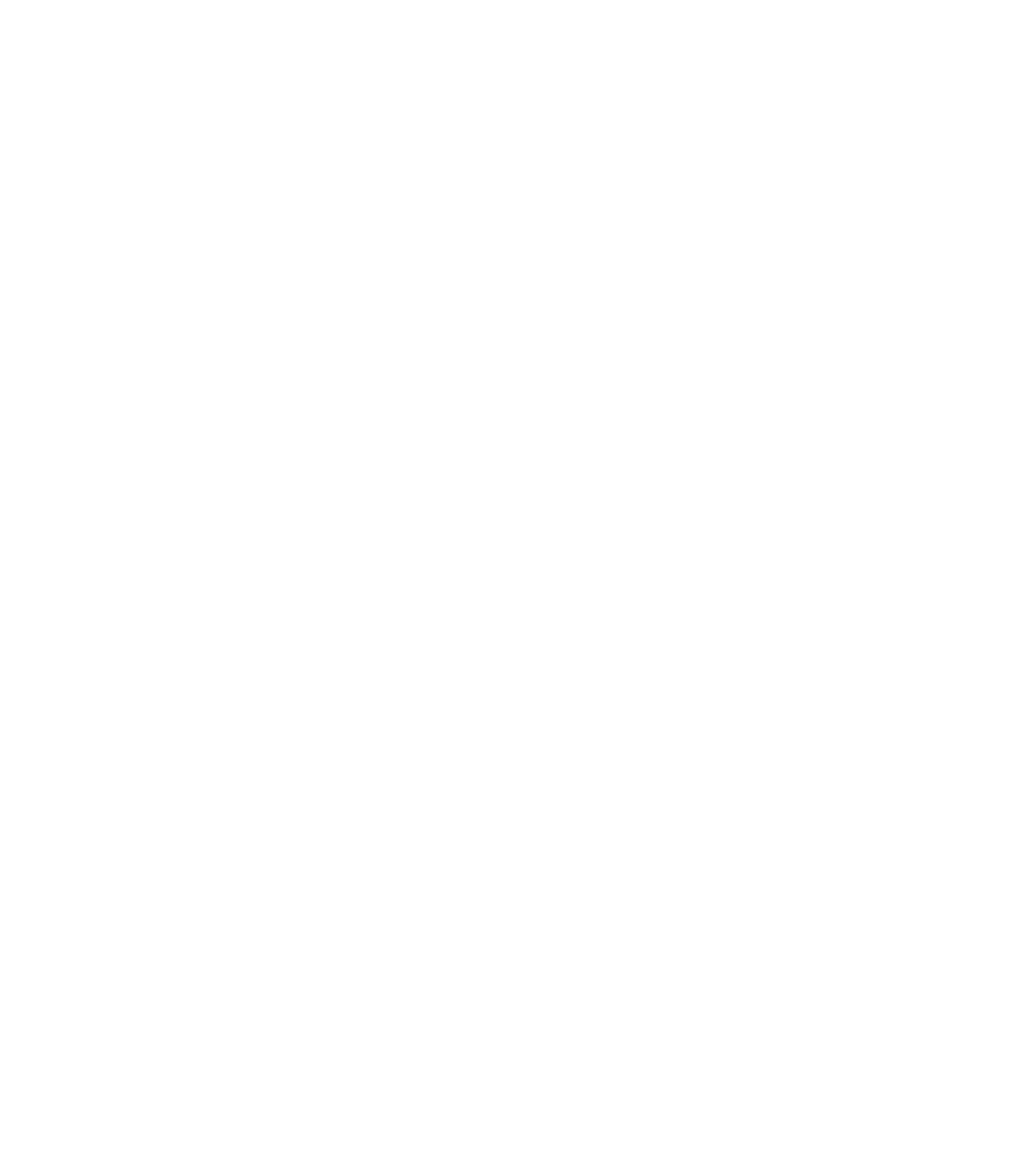
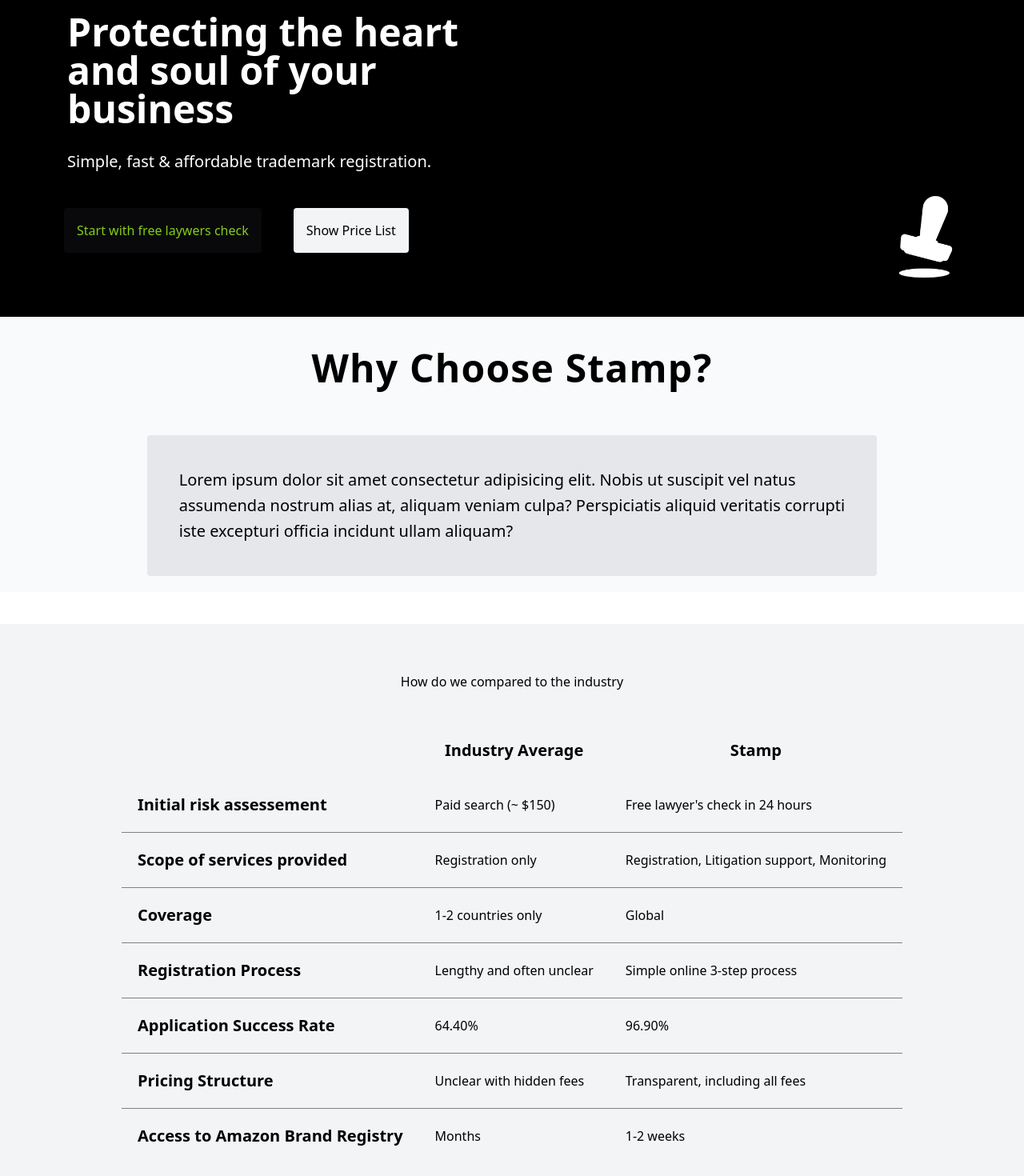
Before and after one commit to oscar-barreto/Stamp-front, a React (Vite) app in the folder stamp-front/: page / in a window 1280 px wide. Shown: the part 240-1710 px from the top of the page at 80% size. Before the commit the page ends 800 px from the top, so only its background shows below. Built offline with nearby package versions, Linux system fonts and the light colour scheme.

Commit message:
Updates 1

```diff
--- a/stamp-front/src/App.jsx
+++ b/stamp-front/src/App.jsx
@@ -1,11 +1,10 @@
-
-import Navbar from "./components/Navbar/Navbar"
+import Home from "./pages/Home/Home"
 
 function App() {
 
   return (
     <>
-      <Navbar/>
+      <Home/>
     </>
   )
 }
--- /dev/null
+++ b/stamp-front/src/components/Advantages/Advantages.jsx
@@ -0,0 +1,13 @@
+
+const Advantages = () => {
+  return (
+    <>
+        <div className="bg-gray-50 flex flex-col items-center">
+            <h1 className="text-5xl font-bold tracking-wide p-5 m-5">Why Choose Stamp?</h1>
+            <p className="text-xl p-10 leading-8 bg-gray-200 rounded m-5">Lorem ipsum dolor sit amet consectetur adipisicing elit. Nobis ut suscipit vel natus <br></br> assumenda nostrum alias at, aliquam veniam culpa? Perspiciatis aliquid veritatis corrupti<br></br> iste excepturi officia incidunt ullam aliquam?</p>
+        </div>
+    </>
+  )
+}
+
+export default Advantages
--- /dev/null
+++ b/stamp-front/src/components/CardSection/Header.jsx
@@ -0,0 +1,24 @@
+import whiteLogo from '../../assets/images/whiteLogo.png'
+
+const Header = () => {
+  return (
+    <>
+        <div className="grid lg:grid-cols-2 bg-black p-5" style={{backgroundColor:""}}>
+        {/* bg-gradient-to-b from-black to-gray-800 */}
+            <div className="m-10">
+                <h1 className="text-5xl font-bold m-5 text-white p-1">Protecting the heart<br></br> and soul of your business</h1>
+                <p className="text-xl font-light m-5 text-white p-1">Simple, fast & affordable trademark registration.</p>
+                <div>
+                    <button className="bg-zinc-950 text-lime-500 hover:text-gray-500 m-5 p-4 rounded text-l">Start with free laywers check</button>
+                    <button className="bg-gray-100 text-black m-5 p-4 rounded text-l">Show Price List</button>
+                </div>
+            </div>
+            <div className='flex lg:justify-end items-end'>
+                <img className='h-40 lg:p-5' src={whiteLogo} alt="" srcset="" />
+            </div>
+        </div>
+    </>
+  )
+}
+
+export default Header
--- a/stamp-front/src/components/Navbar/Navbar.jsx
+++ b/stamp-front/src/components/Navbar/Navbar.jsx
@@ -14,7 +14,7 @@
 
   return (
     <>
-        <div id="nav-bar" className='shadow-md w-full fixed top-0 left-0 bg-slate-950'>
+        <div id="nav-bar" className='shadow-md w-full fixed top-0 left-0 bg-slate-950 sm:z-auto sm:z-auto z-[1]'>
             <div className='md:flex items-center justify-between bg-white py-4 md:px-10 px-7' style={{backgroundColor:"black"}}>
             <div className='font-bold text-2xl cursor-pointer flex items-center font-[Poppins]
             text-gray-800 '>
@@ -28,11 +28,12 @@
             <ion-icon style={{color:"white"}} name={open ? 'close':'menu'}></ion-icon>
             </div>
 
-            <ul className={`md:flex md:items-center md:pb-0 pb-12 absolute md:static bg-white md:z-auto z-[-1] left-0 w-full md:w-auto md:pl-0 pl-9 transition-all duration-500 ease-in ${open ? 'top-20 ':'top-[-490px]'}`} style={{backgroundColor:"black"}}>
+            <ul className={`md:flex md:items-center md:pb-0 pb-12 absolute md:static bg-white md:z-auto z-[-1] sm:z-auto  z-[-1]
+            left-0 w-full md:w-auto md:pl-0 pl-9 transition-all duration-500 ease-in ${open ? 'top-20 ':'top-[-490px]'}`} style={{backgroundColor:"black"}}>
                 {
                 Links.map((link)=>(
-                    <li key={link.name} className='md:ml-8 text-xl md:my-0 my-7'>
-                    <a href={link.link} className='text-gray-50 hover:text-lime-500 duration-500'>{link.name}</a>
+                    <li key={link.name} className='md:ml-8 text-xl md:my-0 my-7 z-2'>
+                    <a href={link.link} className='text-gray-50 hover:text-lime-500 duration-500 z-2'>{link.name}</a>
                     </li>
                 ))
                 }
--- /dev/null
+++ b/stamp-front/src/components/Table/Table.jsx
@@ -0,0 +1,58 @@
+
+    const Table = () => {
+    return (
+        <>
+            <div className="mt-10 bg-gray-100 p-5 flex flex-col items-center">
+                <h1 className="p-5 m-5">How do we compared to the industry</h1>
+                <table class="table-auto">
+                    <thead>
+                        <tr>
+                        <th></th>
+                        <th className="p-5 text-xl">Industry Average</th>
+                        <th className="p-5 text-xl">Stamp</th>
+                        </tr>
+                    </thead>
+                    <tbody>
+                        <tr style={{borderBottom: "1px solid grey"}}>
+                        <td className="p-5 text-xl font-bold">Initial risk assessement</td>
+                        <td className="p-5 font-light">Paid search (~ $150)</td>
+                        <td className="p-5 font-light">Free lawyer's check in 24 hours</td>
+                        </tr>
+                        <tr style={{borderBottom: "1px solid grey"}}>
+                        <td className="p-5 text-xl font-bold">Scope of services provided</td>
+                        <td className="p-5 font-light">Registration only</td>
+                        <td className="p-5 font-light">Registration, Litigation support, Monitoring</td>
+                        </tr>
+                        <tr style={{borderBottom: "1px solid grey"}}>
+                        <td className="p-5 text-xl font-bold">Coverage</td>
+                        <td className="p-5 font-light">1-2 countries only</td>
+                        <td className="p-5 font-light">Global</td>
+                        </tr>
+                        <tr style={{borderBottom: "1px solid grey"}}>
+                        <td className="p-5 text-xl font-bold">Registration Process</td>
+                        <td className="p-5 font-light">Lengthy and often unclear</td>
+                        <td className="p-5 font-light">Simple online 3-step process</td>
+                        </tr>
+                        <tr style={{borderBottom: "1px solid grey"}}>
+                        <td className="p-5 text-xl font-bold">Application Success Rate</td>
+                        <td className="p-5 font-light">64.40%</td>
+                        <td className="p-5 font-light">96.90%</td>
+                        </tr>
+                        <tr style={{borderBottom: "1px solid grey"}}>
+                        <td className="p-5 text-xl font-bold">Pricing Structure</td>
+                        <td className="p-5 font-light">Unclear with hidden fees</td>
+                        <td className="p-5 font-light">Transparent, including all fees</td>
+                        </tr>
+                        <tr>
+                        <td className="p-5 text-xl font-bold">Access to Amazon Brand Registry</td>
+                        <td className="p-5 font-light">Months</td>
+                        <td className="p-5 font-light">1-2 weeks</td>
+                        </tr>
+                    </tbody>
+                </table>
+            </div>
+        </>
+    )
+    }
+
+    export default Table
--- /dev/null
+++ b/stamp-front/src/pages/Home/Home.jsx
@@ -0,0 +1,18 @@
+import Advantages from "../../components/Advantages/Advantages";
+import CardSection from "../../components/CardSection/Header";
+import Navbar from "../../components/Navbar/Navbar";
+import Table from "../../components/Table/Table";
+
+const Home = () => {
+  return (
+   <>
+         <Navbar/>
+         <div className="h-3 mt-40 bg-lime-500"></div>
+         <CardSection/>
+         <Advantages/>
+         <Table/>
+   </>
+  )
+}
+
+export default Home
```
Also changed, not shown: stamp-front/src/components/DropdownBtn.jsx/DropdownBtn.jsx (deleted, +0 -9 lines), stamp-front/src/Home/Home.jsx (deleted), stamp-front/src/assets/images/whiteLogo.png (added), 1 other file (tests, documents, lock files or other folders).
